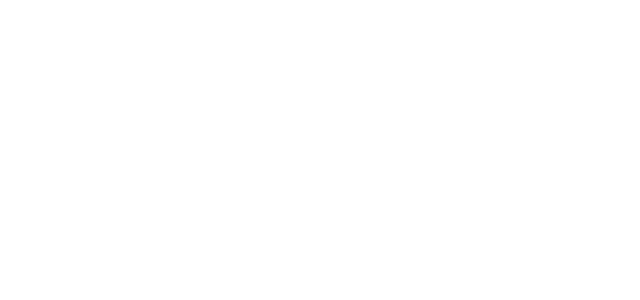
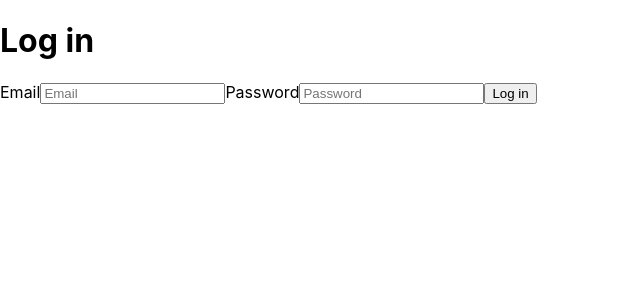
Before and after one commit to aysilsimgekaracan/Movie-Recommendation-Engine, a React (Create React App) app in the folder movie_recommendation/: page /login in a window 1280 px wide. Before the commit this address had no page. Shown: the top 300 px of the page, without its empty margins (0-640 px from the left). Built offline with nearby package versions, Linux system fonts and the light colour scheme; no server answers.

Commit message:
firebase auth

```diff
--- a/movie_recommendation/src/App.js
+++ b/movie_recommendation/src/App.js
@@ -1,17 +1,24 @@
 import React from "react";
 import { BrowserRouter as Router, Routes, Route, Link } from "react-router-dom";
+import { AuthProvider } from "./Auth";
+import SignUp from "./Pages/SignUp/SignUp";
+import Login from "./Pages/Login/Login";
 
 import Home from "./Pages/Home/Home";
 
 function App() {
   return (
+    <AuthProvider>
       <Router>
         <Routes>
           <Route path="/" element={<Home />} />
           <Route path="/about" element={<About />} />
           <Route path="/users" element={<Users />} />
+          <Route path="/signup" element={<SignUp />} />
+          <Route path="/login" element={<Login />} />
         </Routes>
       </Router>
+    </AuthProvider>
   );
 }
 
--- /dev/null
+++ b/movie_recommendation/src/Auth.js
@@ -0,0 +1,22 @@
+import React, { useEffect, useState } from "react";
+import app from "./base";
+import { getAuth, onAuthStateChanged } from "firebase/auth";
+
+export const AuthContext = React.createContext();
+
+export const AuthProvider = ({ children }) => {
+  const [currentUser, setCurrentUser] = useState(null);
+  const auth = getAuth();
+
+  useEffect(() => {
+    onAuthStateChanged(auth, (user) => {
+      setCurrentUser(user);
+    });
+  }, []);
+
+  return (
+    <AuthContext.Provider value={{ currentUser }}>
+      {children}
+    </AuthContext.Provider>
+  );
+};
--- a/movie_recommendation/src/Pages/Home/Header.js
+++ b/movie_recommendation/src/Pages/Home/Header.js
@@ -1,5 +1,6 @@
 import { Typography } from "@mui/material";
 import CustomButton from "../../Components/CustomButton";
+import app from "../../base";
 
 function Header({ setIsLoggedIn, isLoggedIn }) {
   return (
@@ -14,7 +15,13 @@
       {isLoggedIn ? (
         <>
           <CustomButton title="Profile" />
-          <CustomButton title="Log Out" onClick={() => setIsLoggedIn(false)} />
+          <CustomButton
+            title="Log Out"
+            onClick={() => {
+              setIsLoggedIn(false);
+              app.auth().signOut();
+            }}
+          />
         </>
       ) : (
         <>
--- a/movie_recommendation/src/Pages/Home/Home.js
+++ b/movie_recommendation/src/Pages/Home/Home.js
@@ -14,27 +14,8 @@
 function Home() {
   const [selectedGenres, setSelectedGenres] = useState([]);
   const [filteredMovies, setFilteredMovies] = useState(results);
-  const [isLoggedIn, setIsLoggedIn] = useState(true);
+  const [isLoggedIn, setIsLoggedIn] = useState(false);
   const [likedMovies, setLikedMovies] = useState([]);
-
-  // useEffect(() => {
-  //   if (selectedGenres.length === 0) {
-  //     setFilteredMovies(results);
-  //   } else {
-  //     setFilteredMovies(
-  //       results.filter((movie) => {
-  //         var includes = false;
-  //         movie.genre_ids.map((genre_id) => {
-  //           if (selectedGenres.includes(genre_id)) {
-  //             includes = true;
-  //           }
-  //           return;
-  //         });
-  //         return includes;
-  //       })
-  //     );
-  //   }
-  // }, [selectedGenres, setSelectedGenres]);
 
   useEffect(() => {
     console.log("login/logout");
@@ -74,3 +55,41 @@
 }
 
 export default Home;
+
+// import React, { useCallback } from "react";
+// import app from "../../base";
+// import { getAuth, signOut } from "firebase/auth";
+
+// const Home = ({ history }) => {
+//   const auth = getAuth(app);
+
+//   const handleSignOut = useCallback(
+//     async (event) => {
+//       event.preventDefault();
+
+//       try {
+//         await signOut(auth)
+//           .then(() => {
+//             // Sign-out successful.
+//             alert("Sign-out successful");
+//           })
+//           .catch((error) => {
+//             // An error happened.
+//             alert(error);
+//           });
+//       } catch (error) {
+//         alert(error);
+//       }
+//     },
+//     [history]
+//   );
+
+//   return (
+//     <>
+//       <h1>Home</h1>
+//       <button onClick={handleSignOut}>Sign out</button>
+//     </>
+//   );
+// };
+
+// export default Home;
--- /dev/null
+++ b/movie_recommendation/src/Pages/Login/Login.js
@@ -0,0 +1,57 @@
+import React, { useCallback, useContext } from "react";
+import { withRouter, Navigate } from "react-router";
+import app from "../../base";
+import { AuthContext } from "../../Auth";
+import { getAuth, signInWithEmailAndPassword } from "firebase/auth";
+
+const Login = ({ history }) => {
+  const auth = getAuth(app);
+
+  const handleLogin = useCallback(
+    async (event) => {
+      event.preventDefault();
+      const { email, password } = event.target.elements;
+      try {
+        signInWithEmailAndPassword(auth, email.value, password.value)
+          .then((userCredential) => {
+            // Signed in
+            const user = userCredential.user;
+            alert(user);
+          })
+          .catch((error) => {
+            const errorCode = error.code;
+            const errorMessage = error.message;
+            alert(errorMessage);
+          });
+      } catch (error) {
+        alert(error);
+      }
+    },
+    [history]
+  );
+
+  const { currentUser } = useContext(AuthContext);
+
+  if (currentUser) {
+    return <Navigate to="/" />;
+  }
+
+  return (
+    <div>
+      <h1>Log in</h1>
+      <form onSubmit={handleLogin}>
+        <label>
+          Email
+          <input name="email" type="email" placeholder="Email" />
+        </label>
+        <label>
+          Password
+          <input name="password" type="password" placeholder="Password" />
+        </label>
+        <button type="submit">Log in</button>
+      </form>
+    </div>
+  );
+};
+
+export default Login;
--- /dev/null
+++ b/movie_recommendation/src/Pages/SignUp/SignUp.js
@@ -0,0 +1,41 @@
+import React, { useCallback } from "react";
+import { Navigate, useNavigate } from "react-router-dom";
+import app from "../../base";
+import { getAuth, createUserWithEmailAndPassword } from "firebase/auth";
+
+const SignUp = ({ history }) => {
+  const auth = getAuth(app);
+
+  const handleSignUp = useCallback(
+    async (event) => {
+      event.preventDefault();
+      const { email, password } = event.target.elements;
+      try {
+        await createUserWithEmailAndPassword(auth, email.value, password.value);
+        alert("Successfully added");
+      } catch (error) {
+        alert(error);
+      }
+    },
+    [history]
+  );
+
+  return (
+    <div>
+      <h1>Sign up</h1>
+      <form onSubmit={handleSignUp}>
+        <label>
+          Email
+          <input name="email" type="email" placeholder="Email" />
+        </label>
+        <label>
+          Password
+          <input name="password" type="password" placeholder="Password" />
+        </label>
+        <button type="submit">Sign Up</button>
+      </form>
+    </div>
+  );
+};
+
+export default SignUp;
--- /dev/null
+++ b/movie_recommendation/src/base.js
@@ -0,0 +1,24 @@
+// Import the functions you need from the SDKs you need
+import { initializeApp } from "firebase/app";
+import { getAuth } from "firebase/auth";
+// import { getAnalytics } from "firebase/analytics";
+// TODO: Add SDKs for Firebase products that you want to use
+// https://firebase.google.com/docs/web/setup#available-libraries
+
+// Your web app's Firebase configuration
+// For Firebase JS SDK v7.20.0 and later, measurementId is optional
+const firebaseConfig = {
+  apiKey: process.env.REACT_APP_FIREBASE_KEY,
+  authDomain: process.env.REACT_APP_FIREBASE_DOMAIN,
+  projectId: process.env.REACT_APP_FIREBASE_PROJECT_ID,
+  storageBucket: process.env.REACT_APP_FIREBASE_STORAGE_BUCKET,
+  messagingSenderId: process.env.REACT_APP_FIREBASE_SENDER_ID,
+  appId: process.env.REACT_APP_FIREBASE_APP_ID,
+  measurementId: process.env.REACT_APP_FIREBASE_MEASUREMENT_ID,
+};
+
+// Initialize Firebase
+const app = initializeApp(firebaseConfig);
+// const analytics = getAnalytics(app);
+
+export default app;
```
Also changed, not shown: movie_recommendation/src/PrivateRoute.js (added, +22 -0 lines), 1 other file (tests, documents, lock files or other folders). Lines whose indentation alone changed are shown as unchanged.
